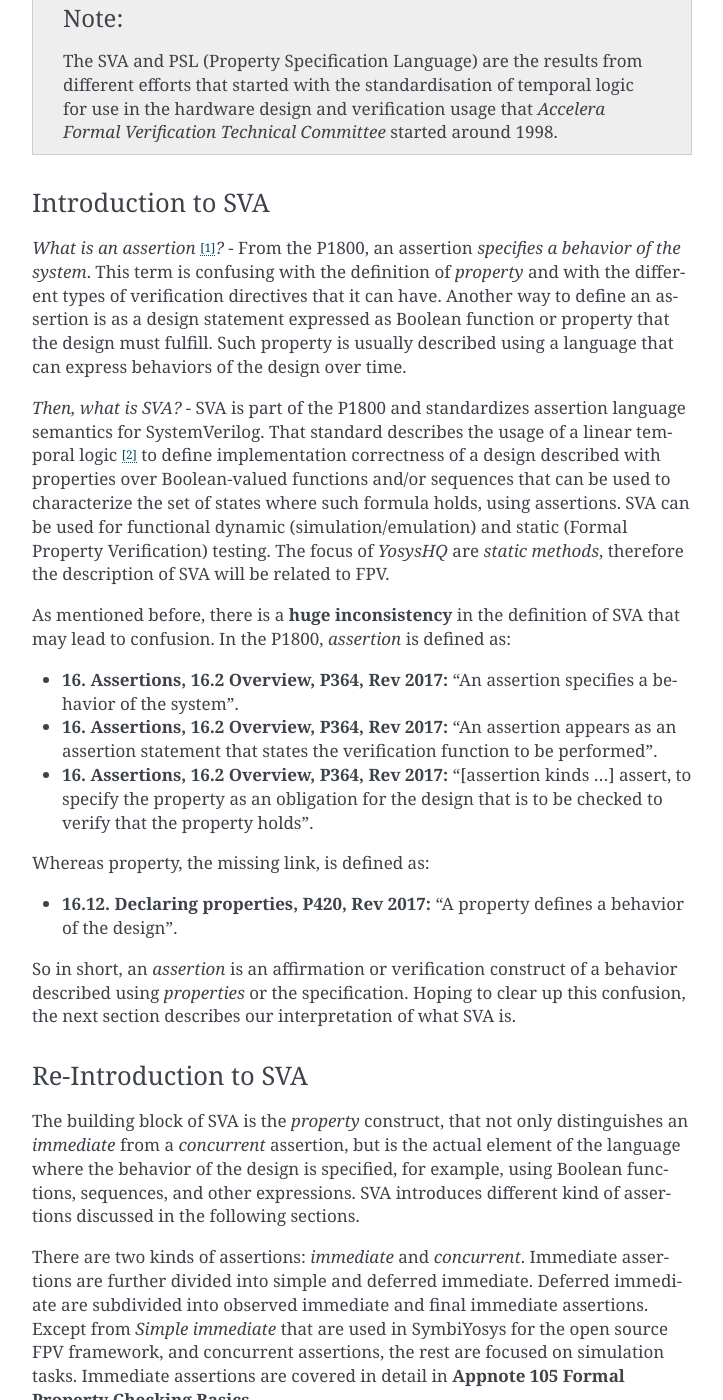
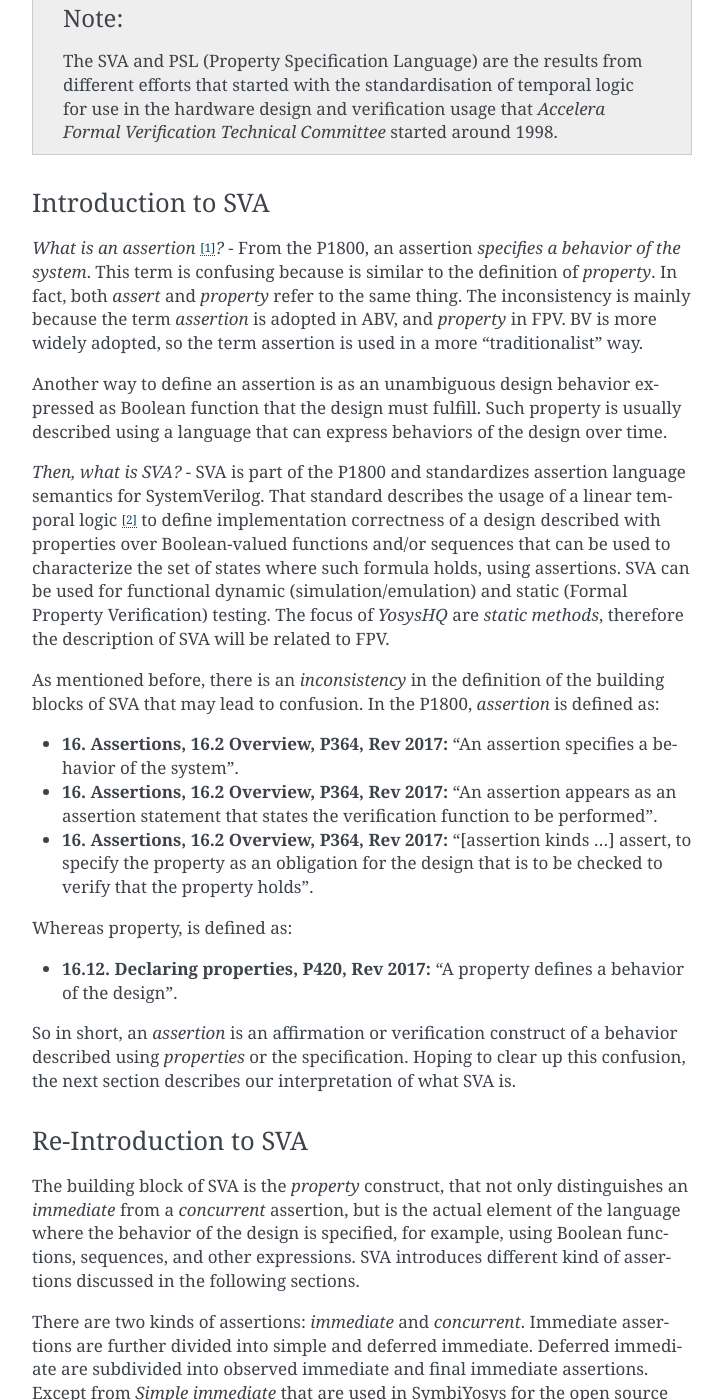
Before and after one commit to YosysHQ-Docs/AppNote-109, a Sphinx documentation site: the page built from docs/source/index.rst, in a window 1280 px wide and 1400 px high, scrolled down 1297 px. Shown: the whole window, without its empty margins (388-1111 px from the left). Built offline with Sphinx 7.4.7, drawn with Linux system fonts in a browser that asks for light colours; some of the changed text lies outside the part shown.

Commit message:
enhancement of SVA intro section

```diff
--- a/docs/source/index.rst
+++ b/docs/source/index.rst
@@ -67,12 +67,16 @@ specified by the Assertions Committee (SV-AC).
 Introduction to SVA
 -----------------------------------------
 *What is an assertion*\  [1]_\ *?* - From the P1800, an assertion
-*specifies a behavior of the system*. This term is confusing with the
-definition of *property* and with the different types of verification
-directives that it can have. Another way to define an assertion is as a
-design statement expressed as Boolean function or property that the
-design must fulfill. Such property is usually described using a language
-that can express behaviors of the design over time.
+*specifies a behavior of the system*. This term is confusing because is
+similar to the definition of *property*. In fact, both *assert* and
+*property* refer to the same thing. The inconsistency is mainly because
+the term *assertion* is adopted in ABV, and *property* in FPV. BV is more
+widely adopted, so the term assertion is used in a more "traditionalist" way.
+
+Another way to define an assertion is as an unambiguous design behavior
+expressed as Boolean function that the design must fulfill. Such property
+is usually described using a language that can express behaviors of the
+design over time.
 
 *Then, what is SVA?* - SVA is part of the P1800 and standardizes
 assertion language semantics for SystemVerilog. That standard describes
@@ -84,8 +88,9 @@ functional dynamic (simulation/emulation) and static (Formal Property
 Verification) testing. The focus of *YosysHQ* are *static methods*,
 therefore the description of SVA will be related to FPV.
 
-As mentioned before, there is a **huge inconsistency** in the definition
-of SVA that may lead to confusion. In the P1800, *assertion* is defined as:
+As mentioned before, there is an *inconsistency* in the definition of the
+building blocks of SVA that may lead to confusion. In the P1800, *assertion*
+is defined as:
 
 - **16. Assertions, 16.2 Overview, P364, Rev 2017:** "An assertion specifies
   a behavior of the system".
@@ -95,7 +100,7 @@ of SVA that may lead to confusion. In the P1800, *assertion* is defined as:
   to specify the property as an obligation for the design that is to be checked to
   verify that the property holds".
 
-Whereas property, the missing link, is defined as:
+Whereas property, is defined as:
 
 - **16.12. Declaring properties, P420, Rev 2017:** "A property defines a behavior
   of the design".
@@ -128,7 +133,6 @@ in detail in **Appnote 105 Formal Property Checking Basics**.
 +======================================================================+
 | Figure 1.1. A graphical description of the kinds of assertions.      |
 +----------------------------------------------------------------------+
-
 
 An example of a concurrent assertion is shown in *Figure 1.2*. This is
 the kind of assertion commonly using in *Formal Property Verification
@@ -193,7 +197,7 @@ events or sequences. Immediate assertions have the following properties:
 * Non-temporal: Evaluated and reported at the same time (they cannot wait for any temporal time).
 * Evaluation is performed immediately with the values sampled at the moment of activation
   of the assertion condition variables.
-* **A clocked immediate assertion is not a concurrent assertion**.
+* A clocked immediate assertion does not have the semantics of a concurrent assertion [3]_.
 * Can be specified only in procedural blocks.
 
 +----------------------------------------------------------------------+
@@ -345,6 +349,13 @@ the advantages of SVA over the open source version of SBY.
    fact, most of the notations from the literature that describe these
    methods are employed to express the formal semantics of SVA in the
    P1800 Language Reference Manual (LRM).
+
 .. [3]
+   Although the result of using one or the other in FPV may be the same,
+   under certain circumstances, the way in which they are evaluated, for example,
+   in simulation, is totally different. So this can create consistency problems
+   in environments where the same assertions are used for both flows.
+
+.. [4]
    Convergence in FPV is the process to have a full proof, which can be
    challenging for some designs.
```
Also changed, not shown: other parts of docs/source/index.rst (+1 -1 lines).
